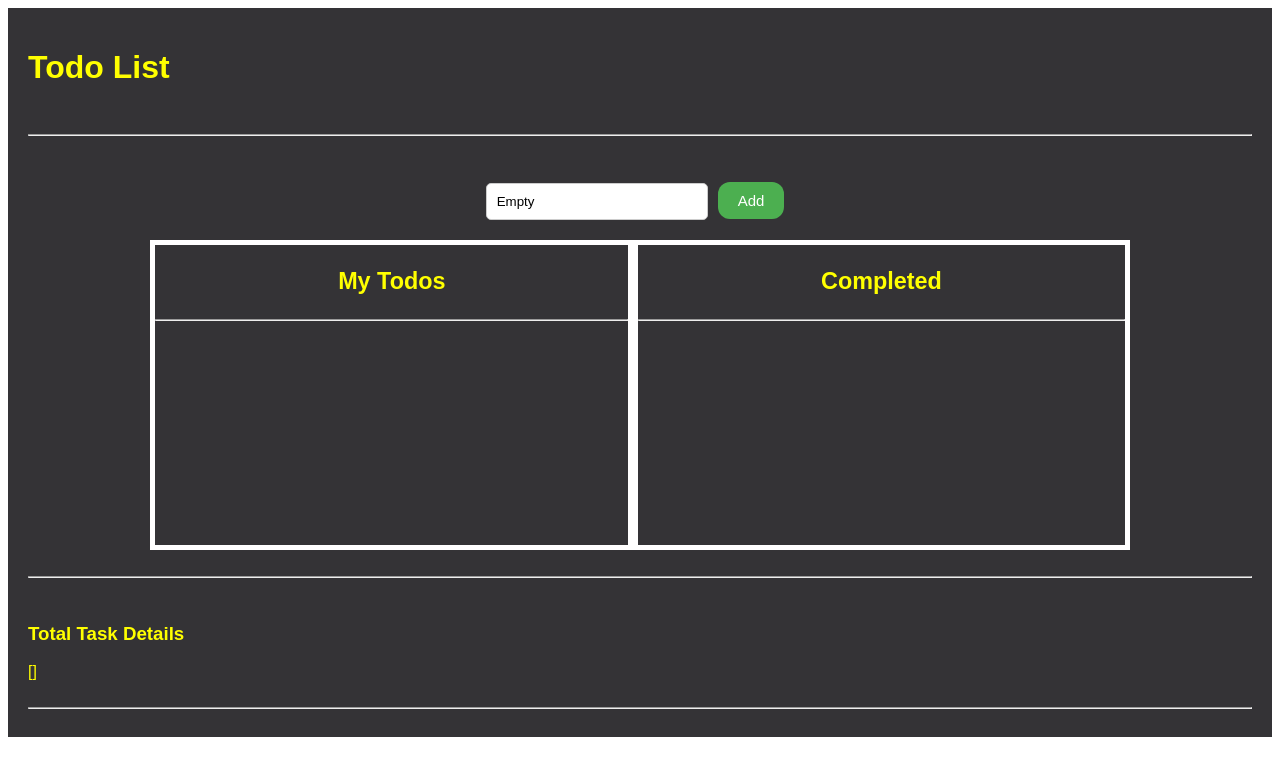
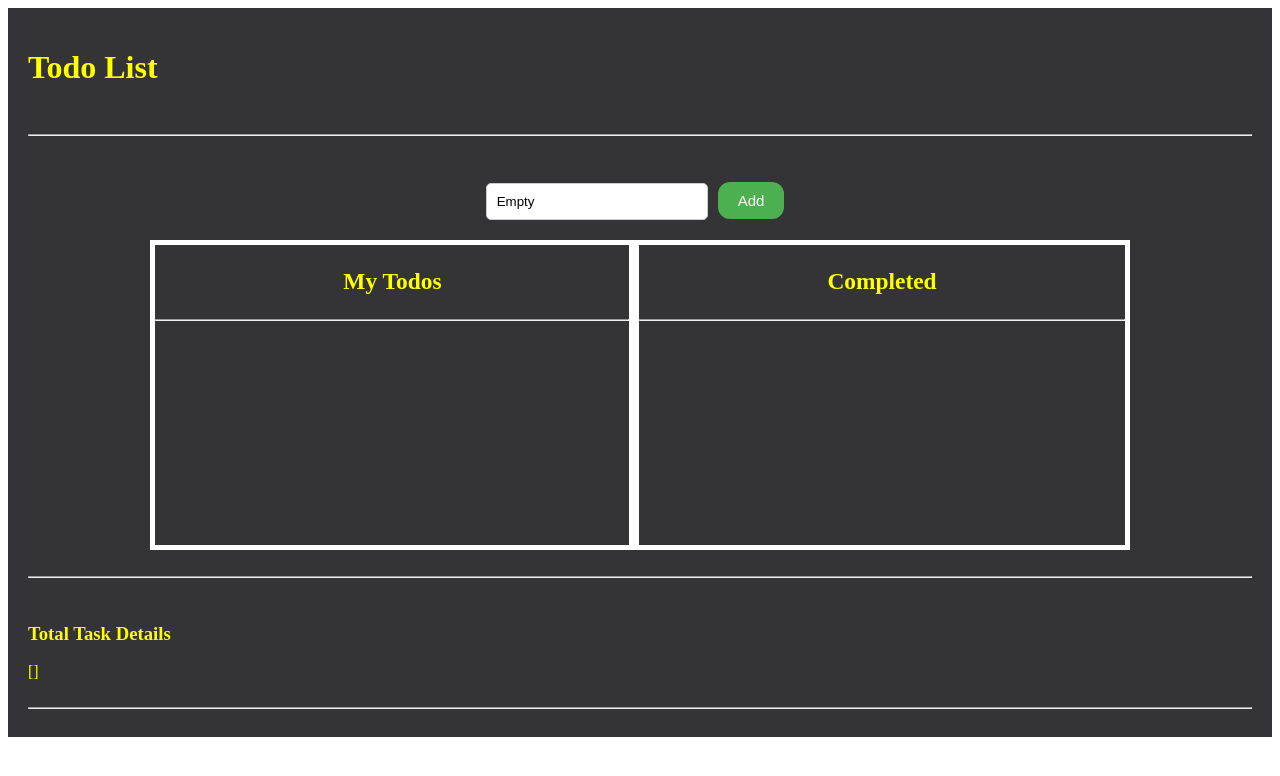
Before and after one commit to Arnamist/todolist, a React (Create React App) app: page / in a window 1280 px wide. Shown: the top 776 px of the page. Built offline with nearby package versions, Linux system fonts and the light colour scheme.

Commit message:
Update App.css

```diff
--- a/src/App.css
+++ b/src/App.css
@@ -1,5 +1,4 @@
 .App {
-    font-family:fantasy;
     color: yellow;
     background-color: rgb(52, 51, 54);
     padding: 20px;
```
